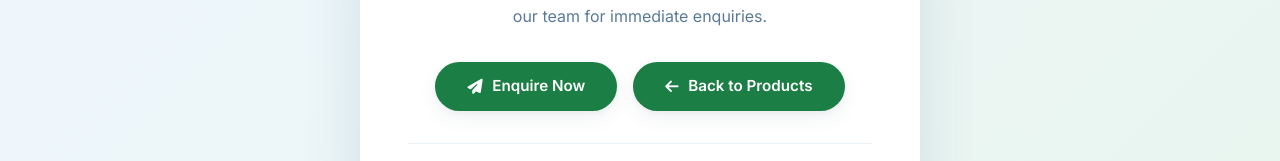
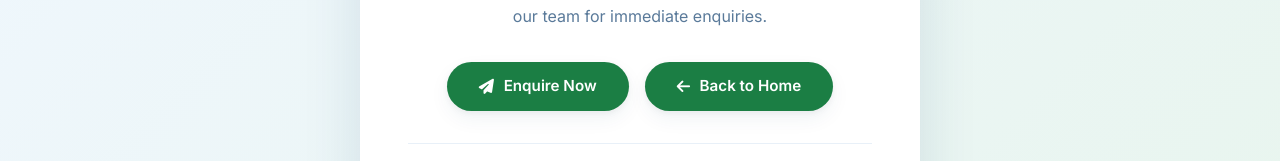
Before and after one commit to Kvishnu3423/svj-eco-flow, a React (Vite) app: page /products/lph in a window 1280 px wide. Shown: the part 505-666 px from the top of the page. Built offline with nearby package versions, Linux system fonts and the light colour scheme.

Commit message:
Fix Back button on Coming Soon pages to navigate to Home

```diff
--- a/src/pages/ComingSoon.jsx
+++ b/src/pages/ComingSoon.jsx
@@ -27,8 +27,8 @@ export default function ComingSoon() {
           <Link to="/contact#enquiry-form" className="btn">
             <i className="fas fa-paper-plane"></i> Enquire Now
           </Link>
-          <Link to="/products/pumps" className="btn btn-cs-outline" onClick={e => pathname === '/products/pumps' && e.preventDefault()}>
-            <i className="fas fa-arrow-left"></i> Back to Products
+          <Link to="/" className="btn btn-cs-outline">
+            <i className="fas fa-arrow-left"></i> Back to Home
           </Link>
         </div>
         <div className="cs-notify">
```
